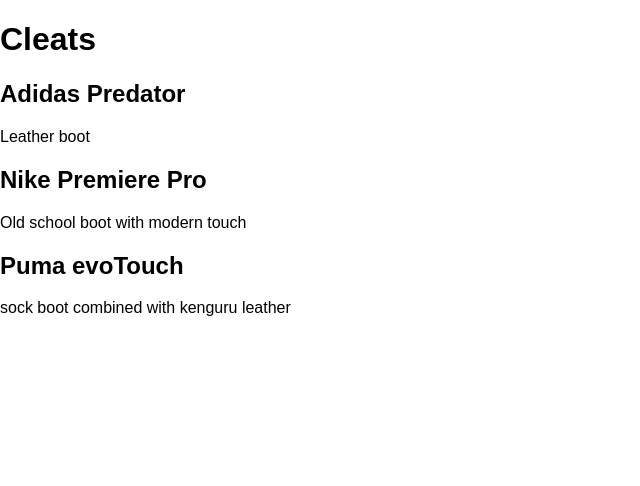
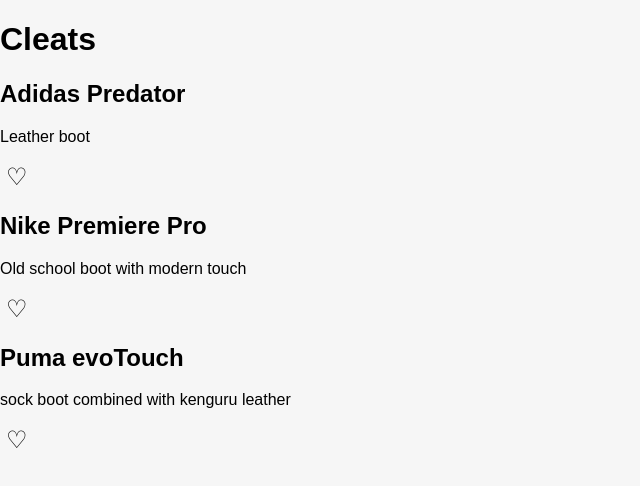
Before and after one commit to aljazskrinjar/Cleats, a React (Create React App) app: page / in a window 1280 px wide. Shown: the top 486 px of the page, without its empty margins (0-640 px from the left). Built offline with nearby package versions, Linux system fonts and the light colour scheme.

Commit message:
adding likebutton

```diff
--- a/src/App.css
+++ /dev/null
@@ -1,28 +0,0 @@
-.App {
-  text-align: center;
-}
-
-.App-logo {
-  animation: App-logo-spin infinite 20s linear;
-  height: 80px;
-}
-
-.App-header {
-  background-color: #222;
-  height: 150px;
-  padding: 20px;
-  color: white;
-}
-
-.App-title {
-  font-size: 1.5em;
-}
-
-.App-intro {
-  font-size: large;
-}
-
-@keyframes App-logo-spin {
-  from { transform: rotate(0deg); }
-  to { transform: rotate(360deg); }
-}
--- a/src/App.js
+++ b/src/App.js
@@ -1,6 +1,6 @@
 import React, { Component } from 'react';
 import CleatsContainer from './cleats/CleatsContainer'
-import './App.css';
+
 
 const cleats = [
   {
--- a/src/cleats/CleatItem.js
+++ b/src/cleats/CleatItem.js
@@ -1,4 +1,5 @@
 import React, { PureComponent } from 'react'
+import LikeButton from '../components/LikeButton.js'
 class CleatItem extends PureComponent {
   render() {
     const { title,summary } = this.props
@@ -8,6 +9,7 @@
         <h1>{ title }</h1>
         <div>
           <p>{ summary }</p>
+          <LikeButton />
         </div>
       </article>
     )
--- /dev/null
+++ b/src/components/LikeButton.css
@@ -0,0 +1,9 @@
+.like button {
+  border: 0;
+  background: transparent;
+  outline: none;
+  font-size: 1.5em; }
+
+.likes {
+  font-size: 0.8em;
+  color: #999; }
--- /dev/null
+++ b/src/components/LikeButton.js
@@ -0,0 +1,40 @@
+import React, { PureComponent } from 'react'
+import './LikeButton.css'
+
+class LikeButton extends PureComponent {
+  constructor() {
+    super()
+
+    this.state = {
+      liked: false
+    }
+  }
+
+  classNames() {
+    const { liked } = this.state
+    let classes = 'like'
+
+    if (liked) { classes += 'liked'}
+    return classes
+  }
+
+  toggleLike() {
+    console.log('Like button clicked!')
+  }
+  render() {
+    const liked = false
+    return (
+      <p className = { this.classNames() }>
+        <button onClick={ this.toggleLike.bind(this) }>
+          { liked ? '❤️' : '♡' }
+        </button>
+        <span className ="likes">{ liked ? 'you like this' : null }
+        </span>
+        </p>
+    )
+  }
+
+
+}
+
+export default LikeButton
--- /dev/null
+++ b/src/components/LikeButton.sass
@@ -0,0 +1,9 @@
+.like button
+  border: 0
+  background: transparent
+  outline: none
+  font-size: 1.5em
+
+.likes
+  font-size: 0.8em
+  color: #999
--- a/src/index.css
+++ b/src/index.css
@@ -2,4 +2,4 @@
   margin: 0;
   padding: 0;
   font-family: sans-serif;
-}
+  background-color: #f6f6f6; }
--- /dev/null
+++ b/src/index.sass
@@ -0,0 +1,5 @@
+body
+  margin: 0
+  padding: 0
+  font-family: sans-serif
+  background-color: #f6f6f6
```
Also changed, not shown: package.json (+7 -2 lines), 1 other file (tests, documents, lock files or other folders).
